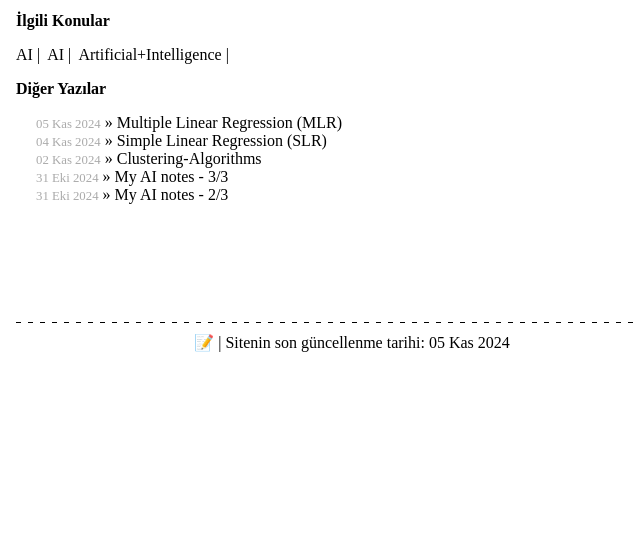
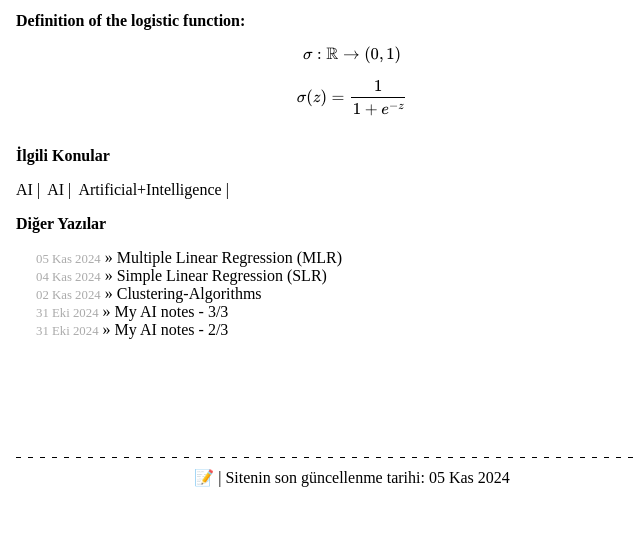
Before and after one commit to ozhanatali/ozhanatali.github.io, a Jekyll site: the page built from _posts/2024-11-05-Logistic-Regression.md, in a window 1280 px wide. Shown: the part 669-1224 px from the top of the page, without its empty margins (0-640 px from the left). Built offline with Jekyll 4.4.1, drawn with Linux system fonts in a browser that asks for light colours; formulas are drawn with MathJax 3; before the commit the page ends 1089 px from its top, so only the background shows below that.

Commit message:
Update 2024-11-05-Logistic-Regression.md

```diff
--- a/_posts/2024-11-05-Logistic-Regression.md
+++ b/_posts/2024-11-05-Logistic-Regression.md
@@ -12,3 +12,9 @@ konum: İstanbul
 - Outputs between $\textcolor{red}{0}$ and $\textcolor{red}{1}$
 - If you plot this logistic regression equation, you will get an **S-curve** as shown below:
 ![image](https://upload.wikimedia.org/wikipedia/commons/thumb/8/88/Logistic-curve.svg/1280px-Logistic-curve.svg.png)
+
+# Definition of the logistic function:
+
+$$ \sigma : \mathbb{R} \rightarrow (0,1) $$
+
+$$ \sigma(z) = \frac{1} {1 + e^{-z}} $$
```
